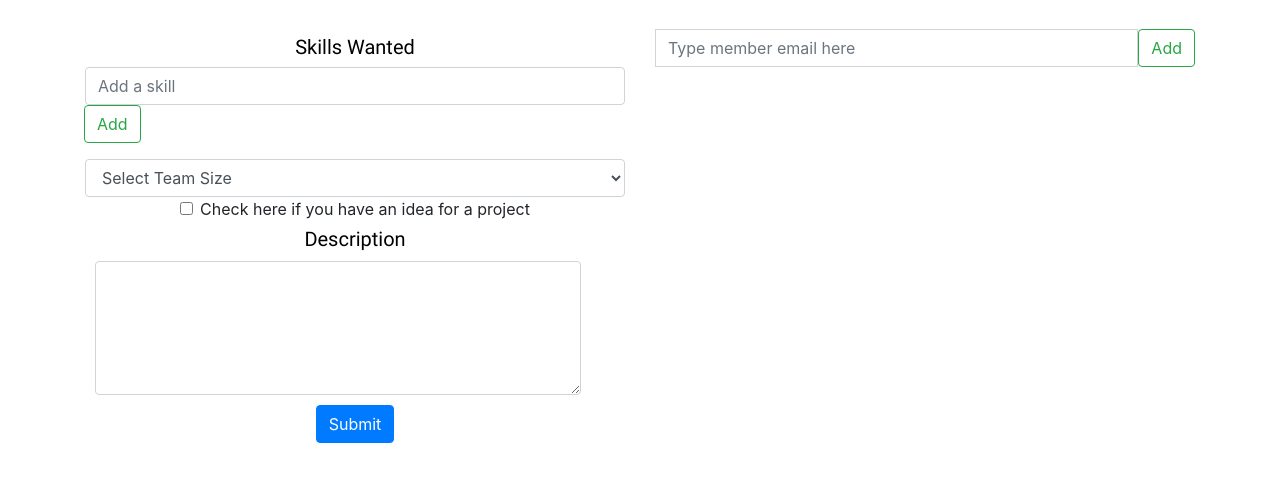
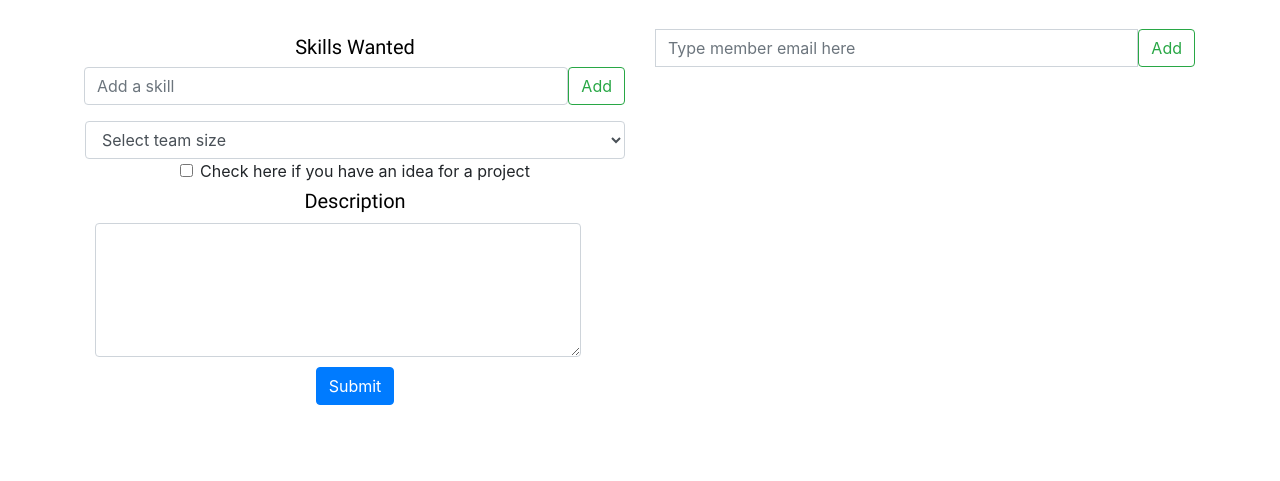
Before and after one commit to agdillon/hackateam, a website: page public/html/show-team-info.html in a window 1280 px wide. Shown: the part 185-666 px from the top of the page. Drawn offline with nearby package versions, Linux system fonts and the light colour scheme; no server answers.

Commit message:
trying to fix cookie problem and html tweaks

```diff
--- a/index.js
+++ b/index.js
@@ -21,7 +21,6 @@ const eventsRouter = require('./routes/events')
 const skillsRouter = require('./routes/skills')
 
 app.use(cors())
-app.use(cookieParser())
 
 app.use(cookieSession({ secret: process.env.COOKIE_SECRET, httpOnly: false }))
 
@@ -37,6 +36,7 @@ passport.deserializeUser((id, done) => {
   // i.e. what needs to be stored in req.user?
   knex('users').first().where('id', id)
     .then(user => {
+      console.log('deserializeUser', deserializeUser)
       done(null, user)
     })
     .catch(err => next(err))
@@ -87,7 +87,6 @@ passport.use(new GitHubStrategy(
 app.use(passport.session())
 
 app.use(express.json())
-app.use(cookieParser())
 
 app.use(express.static('public'))
 
--- a/public/html/show-team-info.html
+++ b/public/html/show-team-info.html
@@ -49,11 +49,11 @@
 
         <div class="form-group">
               <h3>Skills Wanted</h3>
+              <div class="input-group-append">
               <input type="text" list="skills" class="form-control" placeholder="Add a skill">
               <datalist id="skills">
               </datalist>
-              <div class="input-group-append">
-                <button class="btn btn-outline-success" type="button" id="add-skill">Add</button>
+              <button class="btn btn-outline-success" type="button" id="add-skill">Add</button>
               </div>
         </div>
 
@@ -63,7 +63,7 @@
           <form id="edit-team">
             <label for="teamSize" class="sr-only">Team Size</label>
             <select class="form-control" id="team-size" name="team_size_limit">
-              <option value="" disabled selected>Select Team Size</option>
+              <option value="" disabled selected>Select team size</option>
               <option id="1">1</option>
               <option id="2">2</option>
               <option id="3">3</option>
```
